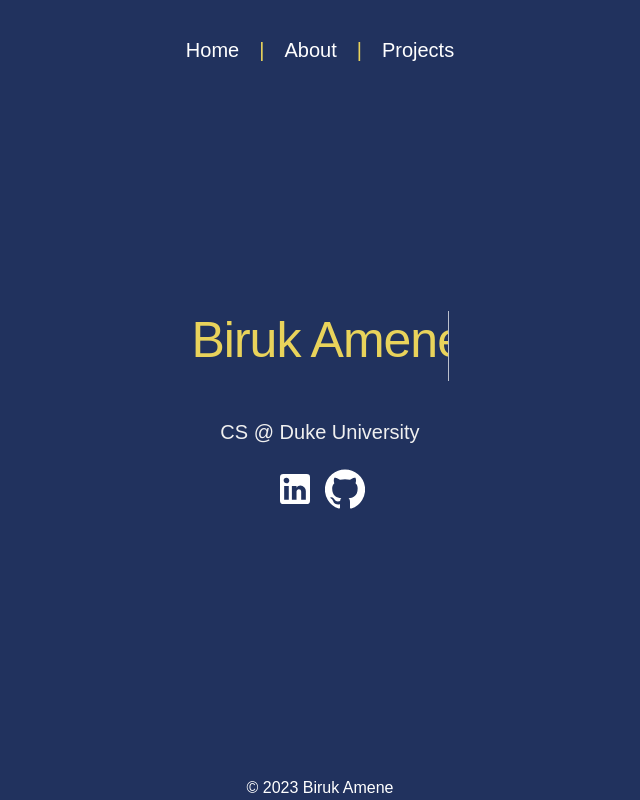
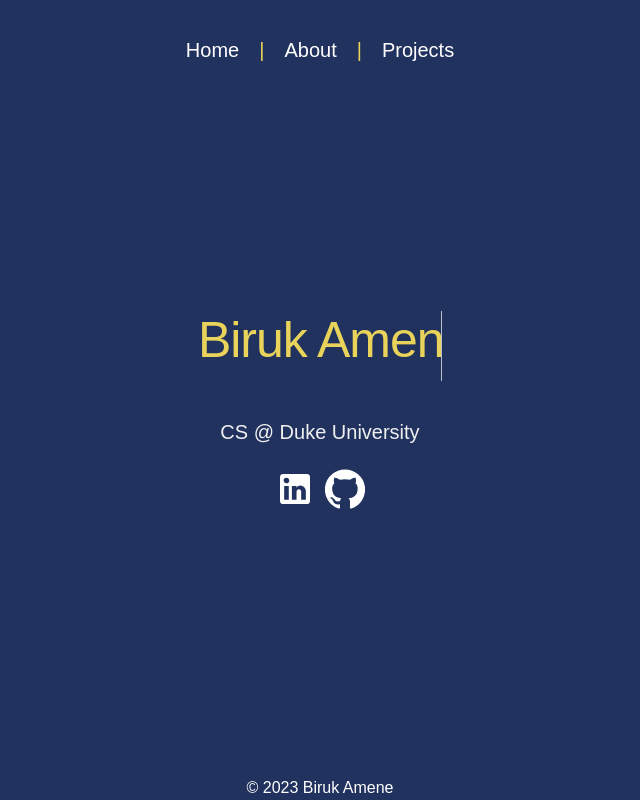
Before and after one commit to bsamene/biruk-portfolio, a React (Create React App) app: page /biruk-portfolio/homepage in a window 1280 px wide. Shown: the whole page, without its empty margins (320-960 px from the left). Built offline with nearby package versions, Linux system fonts and the light colour scheme.

Commit message:
changing width

```diff
--- a/src/styles/Home.css
+++ b/src/styles/Home.css
@@ -38,13 +38,13 @@
     letter-spacing: -1px;
     padding-bottom: 50px;
     animation:
-    typing 1s steps(13, end) 1s 1 normal both,
+    typing 1s steps(14, end) 1s 1 normal both,
     blink-caret 0.5s linear infinite;
 }
 
 @keyframes typing {
   from { width: 0 }
-  to { width: 20% }
+  to { width: 19% }
 }
 
 
```
